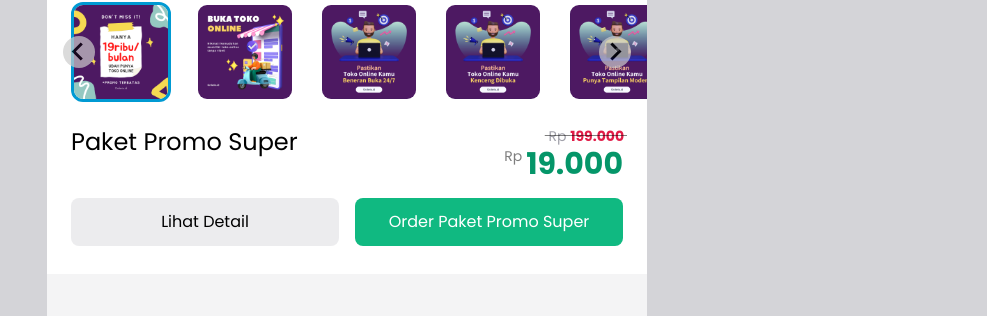
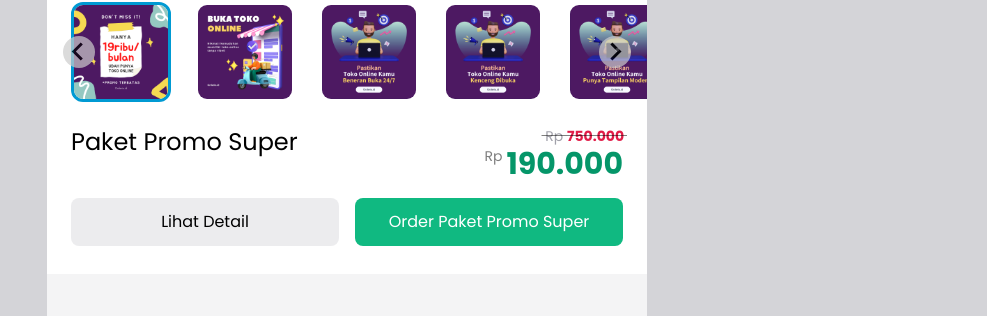
Before and after one commit to haloorderio/haloorderio.github.io, a Jekyll site: the page built from index.html, in a window 1280 px wide. Shown: the part 954-1270 px from the top of the page, without its empty margins (293-1280 px from the left). Built offline with Jekyll 4.4.1, drawn with Linux system fonts in a browser that asks for light colours.

Commit message:
Update 2023-02-07-paket-promo.md

```diff
--- a/_posts/2023-02-07-paket-promo.md
+++ b/_posts/2023-02-07-paket-promo.md
@@ -2,8 +2,8 @@
 layout: post
 title: Paket Promo Super
 description: Paket Promo Super - Orderio.id
-price: "199.000"
-price_promo: "19.000"
+price: "750.000"
+price_promo: "190.000"
 date: 2023-02-07 08:00:00 +07:00
 tags: ["promo super"]
 thumbnail: /products/Promo-Super-Orderio-id.png
@@ -35,9 +35,8 @@ Promo Super hanya 19ribu per bulan
 | **Bonus 1 landing page** | - | v |
 | **Konsultasi Copywriting** | - | v |
 | **Watermark** | v | - |
-| **Harga Bulanan** | **Rp 19.000** | Rp 75.000 |
+| **Harga Bulanan** | **Rp 29.000** | Rp 75.000 |
 | **Harga Tahunan** | **Rp 190.000** | Rp 750.000 |
-| **Paket 3 Bulan** | - | **Rp 199.000** |
 
 ---
 
```
